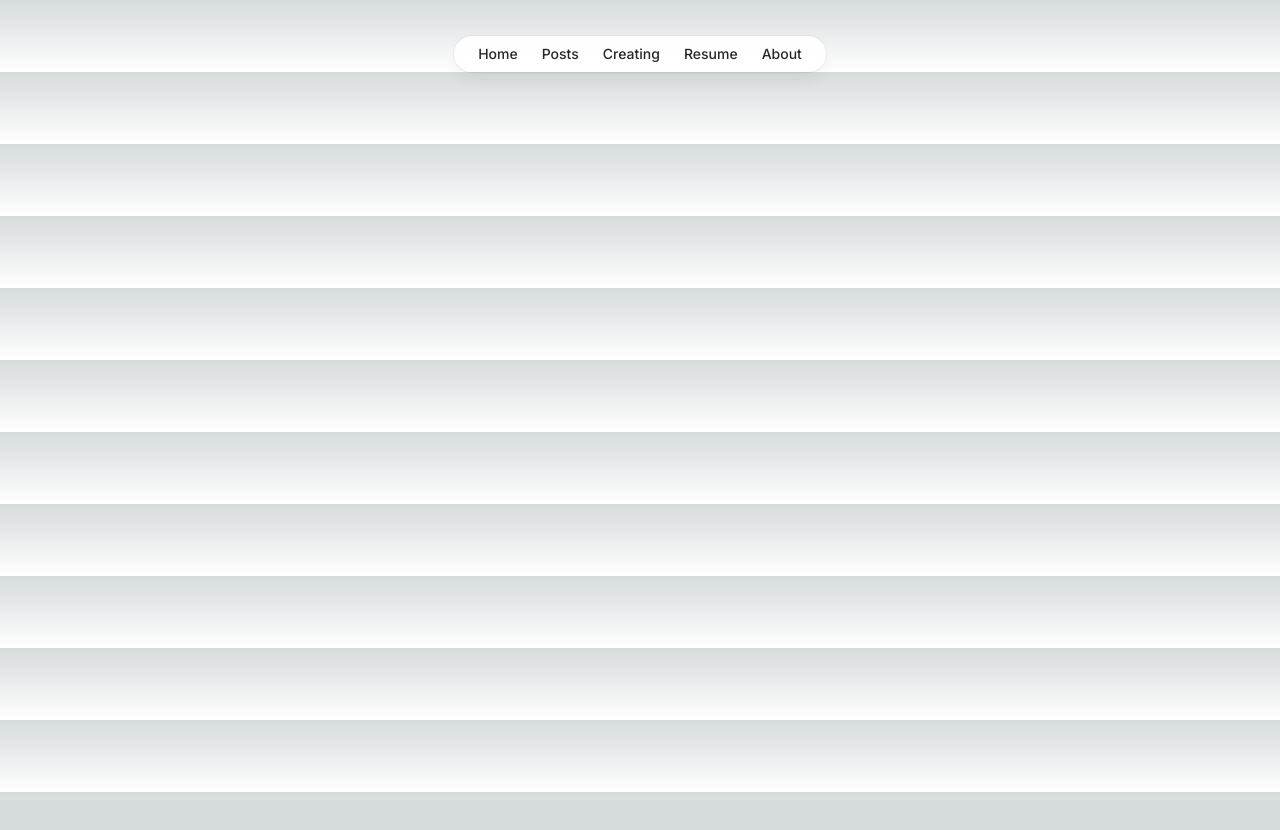
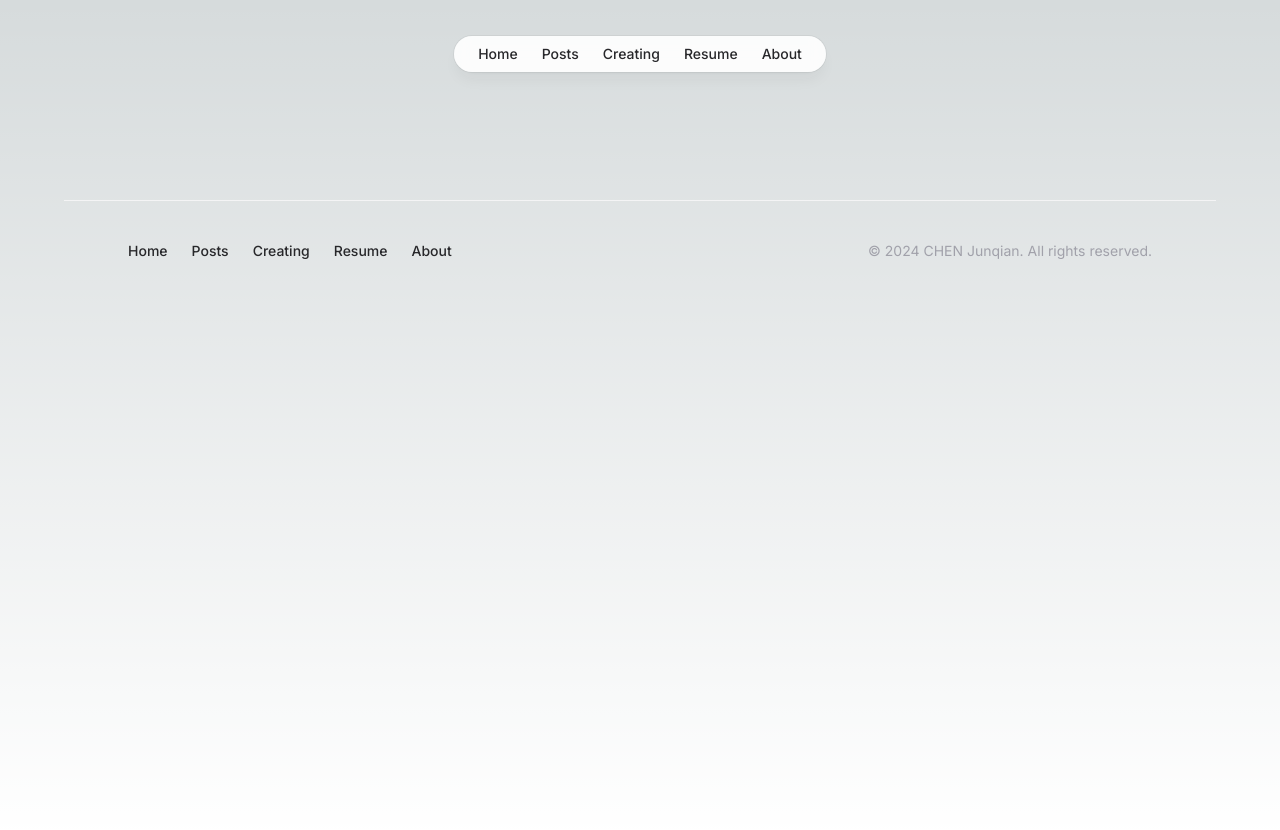
Before and after one commit to chenjunqian/chenjunqian-homepage, a Next.js app: page / in a window 1280 px wide. Shown: the top 830 px of the page. Before the commit the page ends 800 px from the top, so only its background shows below. Built offline with nearby package versions, Linux system fonts and the light colour scheme.

Commit message:
add footer

```diff
--- a/app/layout.tsx
+++ b/app/layout.tsx
@@ -2,6 +2,7 @@ import type { Metadata } from 'next'
 import { Inter } from 'next/font/google'
 import './globals.css'
 import Header from '@/components/Header'
+import { Footer } from '@/components/Footer'
 
 const inter = Inter({ subsets: ['latin'] })
 
@@ -18,9 +19,10 @@ export default function RootLayout({
 	return (
 		<html lang="en">
 			<body className={inter.className}>
-				<div className='w-full'>
+				<div className='w-full min-h-screen'>
 					<Header />
 					{children}
+					<Footer />
 				</div>
 			</body>
 		</html>
--- /dev/null
+++ b/components/Footer.tsx
@@ -0,0 +1,31 @@
+'use client'
+
+import React from 'react';
+
+import { Container } from './Container';
+import { NavLink, NavigationItems } from './Navigation';
+
+export const Footer = () => {
+    return (
+        <footer className="mt-32">
+            <Container.Outer>
+                <div className="border-t border-zinc-100 pt-10 pb-16 dark:border-zinc-700/40">
+                    <Container.Inner>
+                        <div className="flex flex-col items-center justify-between gap-6 sm:flex-row">
+                            <div className="flex gap-6 text-sm font-medium text-zinc-800 dark:text-zinc-200">
+                                {NavigationItems.map((item) => (
+                                    <NavLink key={item.href} href={item.href}>
+                                        {item.name}
+                                    </NavLink>
+                                ))}
+                            </div>
+                            <p className="text-sm text-zinc-400 dark:text-zinc-500">
+                                &copy; {new Date().getFullYear()} CHEN Junqian. All rights reserved.
+                            </p>
+                        </div>
+                    </Container.Inner>
+                </div>
+            </Container.Outer>
+        </footer>
+    );
+};
```
